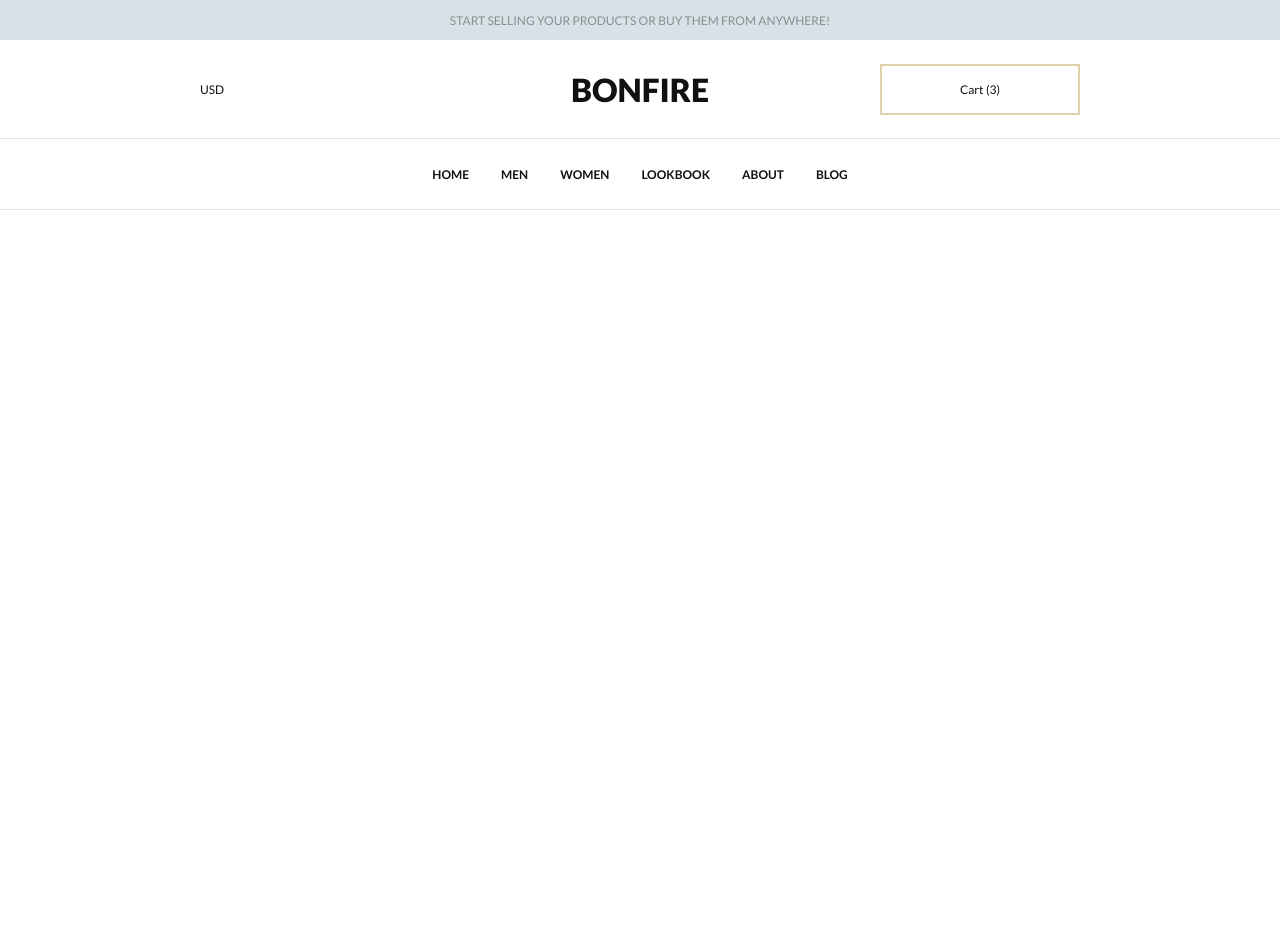
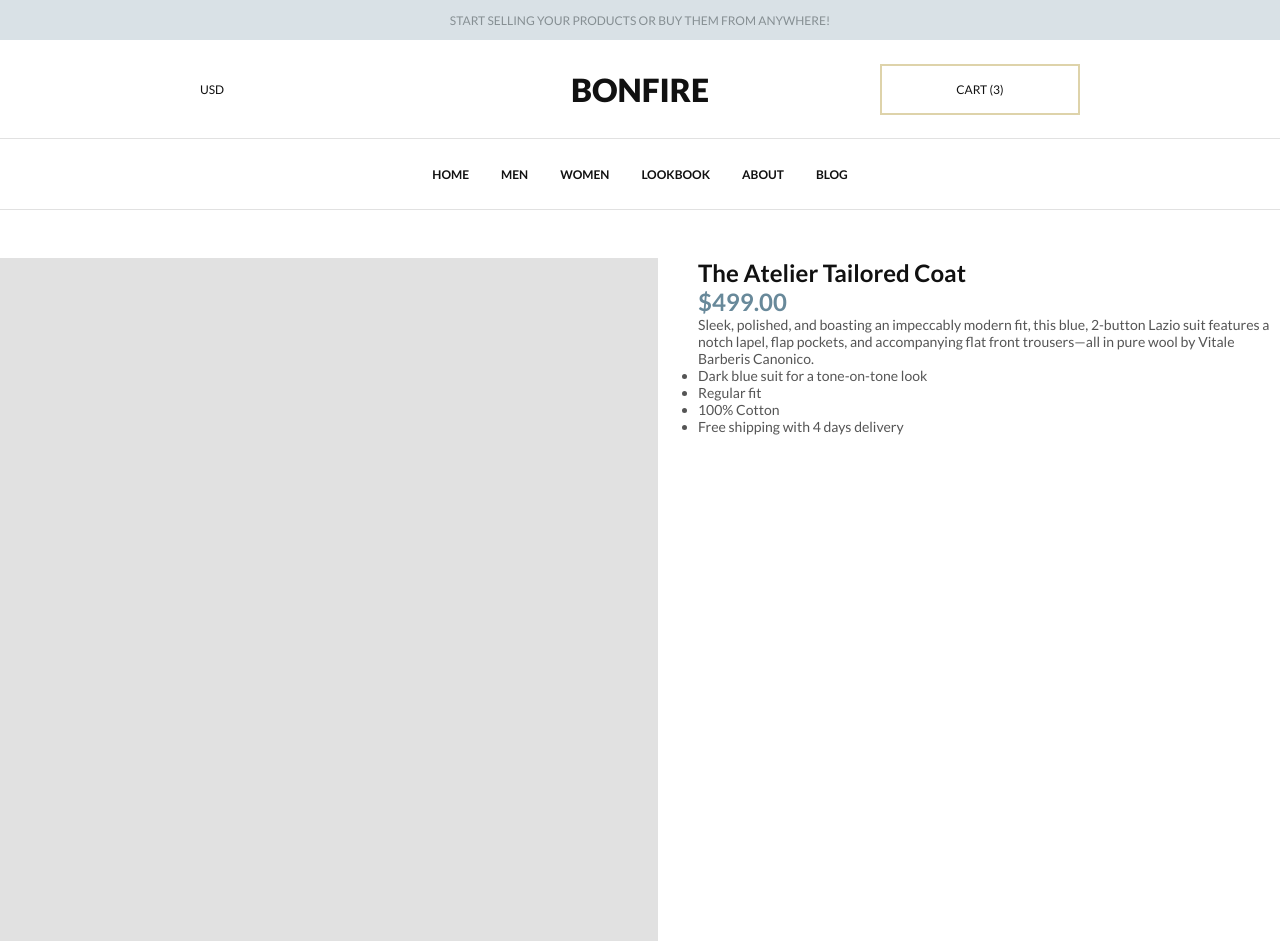
Before and after one commit to nupur-joshi-16/frontend-mini-projects, a plain HTML site: page 001 Bonfire Free Ecommerce Product Page Template/index.html in a window 1280 px wide. Before the commit the page ends 800 px from the top, so only its background shows below. Drawn offline with Linux system fonts and the light colour scheme.

```diff
--- a/001 Bonfire Free Ecommerce Product Page Template/index.html
+++ b/001 Bonfire Free Ecommerce Product Page Template/index.html
@@ -7,9 +7,12 @@
     <link rel="stylesheet" href="style.css">
 </head>
 <body>
+    <!-- top-bar -->
     <div class="top-bar">
         <p>start selling your products or buy them from anywhere!</p>
     </div>
+
+    <!-- header -->
     <header>
         <div class="header_country">
             USD
@@ -20,8 +23,9 @@
         <div class="header_cta">
             <div class="btn">Cart (3)</div>
         </div>
+    </header>
 
-    </header>
+    <!-- nav-bar -->
     <div class="nav-bar">
         <ul>
             <li>Home</li>
@@ -32,5 +36,29 @@
             <li>Blog</li>
         </ul>
     </div>
+
+    <!-- main -->
+    <main>
+        <div class="main_left">
+            <div class="product_big_img"></div>
+        </div>
+        <div class="main_right">
+            <div class="product_title">
+                The Atelier Tailored Coat
+            </div>
+            <div class="product_price">$499.00</div>
+            <div class="product_discription">
+                <p>
+                    Sleek, polished, and boasting an impeccably modern fit, this blue, 2-button Lazio suit features a notch lapel, flap pockets, and accompanying flat front trousers—all in pure wool by Vitale Barberis Canonico.
+                </p>
+                <ul>
+                    <li>Dark blue suit for a tone-on-tone look</li>
+                    <li>Regular fit</li>
+                    <li>100% Cotton</li>
+                    <li>Free shipping with 4 days delivery</li>
+                </ul>
+            </div>
+        </div>
+    </main>
 </body>
 </html>
--- a/001 Bonfire Free Ecommerce Product Page Template/style.css
+++ b/001 Bonfire Free Ecommerce Product Page Template/style.css
@@ -44,12 +44,13 @@ header .header_logo {
 header .header_cta {
     width: 200px;
 }
-.btn {
+header .header_cta .btn {
     padding: 16px 40px;
     text-align: center;
     border: 2px solid #ded3aa;
     font-size: 12px;
     color: #111111;
+    text-transform: uppercase;
 }
 .nav-bar ul {
     display: flex;
@@ -59,7 +60,7 @@ header .header_cta {
     border-top: 1px solid #e1e1e1;
     border-bottom: 1px solid #e1e1e1;
 }
-li {
+.nav-bar ul li {
     list-style-type: none;
     padding: 0 16px;
     color: #111111;
@@ -67,3 +68,31 @@ li {
     font-weight: 700;
     text-transform: uppercase;
 }
+main {
+    display: flex;
+    justify-content: center;
+    margin-top: 48px;
+}
+.main_right{
+    margin-left: 40px;
+    width: 600px;
+}
+.product_title {
+    font-size: 24px;
+    color: #111111;
+    font-weight: 700;
+}
+.product_big_img {
+    width: 658px;
+    height: 683px;
+    background-color: #e1e1e1;
+}
+.product_price {
+    font-size: 24px;
+    color: #68899a;
+    font-weight: 700;
+}
+.product_discription {
+    font-size: 14px;
+    color: #555555;
+}
--- /dev/null
+++ b/002 Klein Wireframe Kit/css/global.css
@@ -0,0 +1,83 @@
+@import url('https://fonts.googleapis.com/css2?family=Montserrat:ital,wght@0,100..900;1,100..900&display=swap');
+
+* {
+    margin: 0;
+    padding: 0;
+    box-sizing: border-box;
+}
+html {
+    font-family: "Montserrat", sans-serif;
+    font-optical-sizing: auto;
+}
+:root {
+    --primaryColor: #3B55E6;
+}
+body {
+    background-color: var(--primaryColor);
+}
+button {
+    width: 100%;
+    height: 44px;
+    outline: none;
+    border: none;
+    cursor: pointer;
+    font-size: 11px;
+    text-transform: uppercase;
+    font-weight: 600;
+    border-radius: 22px;
+    letter-spacing: 1.1px;
+}
+.btn_primary {
+    background-color: var(--primaryColor);
+    color: #ffffff;
+}
+label {
+    font-size: 11px;
+    font-weight: 600;
+    color: var(--primaryColor);
+    margin-left: 16px;
+    text-transform: uppercase;
+}
+input {
+    width: 100%;
+    height: 44px;
+    border-radius: 22px;
+    outline: none;
+    border: 1px solid #E3E8F0;
+    padding: 0 15px;
+    background-color: #F0F2F7;
+    font-size: 13px;
+    margin-top: 4px;
+    color: var(--primaryColor);
+}
+input[type=submit] {
+    background-color: var(--primaryColor);
+    cursor: pointer;
+    font-size: 11px;
+    color: #fff;
+    text-transform: uppercase;
+    font-weight: 600;
+    letter-spacing: 1.1px;
+}
+.container {
+    width: 100%;
+    background-color: #fff;
+    border-radius: 5px;
+}
+.container_title {
+    padding: 12px 20px;
+    border-bottom: 1px solid #F0F2F7;
+    display: flex;
+    align-items: center;
+    justify-content: space-between;
+}
+.title {
+    font-size: 11px;
+    text-align: left;
+    text-transform: uppercase;
+    color: var(--primaryColor);
+    font-weight: 600;
+}
+form {
+    padding: 32px 40px 40px 40px;
+}
--- /dev/null
+++ b/002 Klein Wireframe Kit/css/login.css
@@ -0,0 +1,16 @@
+body {
+    display: flex;
+    height: 100vh;
+    justify-content: center;
+    align-items: center;
+}
+.container {
+    width: 370px;
+    margin: 0 auto;
+}
+input[type=email] {
+    margin-bottom: 16px
+}
+input[type=password] {
+    margin-bottom: 70px
+}
--- /dev/null
+++ b/002 Klein Wireframe Kit/css/restore-password.css
@@ -0,0 +1,16 @@
+body {
+    display: flex;
+    height: 100vh;
+    justify-content: center;
+    align-items: center;
+}
+.container {
+    width: 370px;
+    margin: 0 auto;
+}
+input[type=email] {
+    margin-bottom: 36px
+}
+input[type=password] {
+    margin-bottom: 70px
+}
```
Also changed, not shown: 002 Klein Wireframe Kit/index.html (added, +11 -0 lines), 002 Klein Wireframe Kit/pages/login.html (added, +25 -0 lines), 002 Klein Wireframe Kit/pages/restore-password.html (added, +24 -0 lines), 002 Klein Wireframe Kit/images/close.svg (added).
